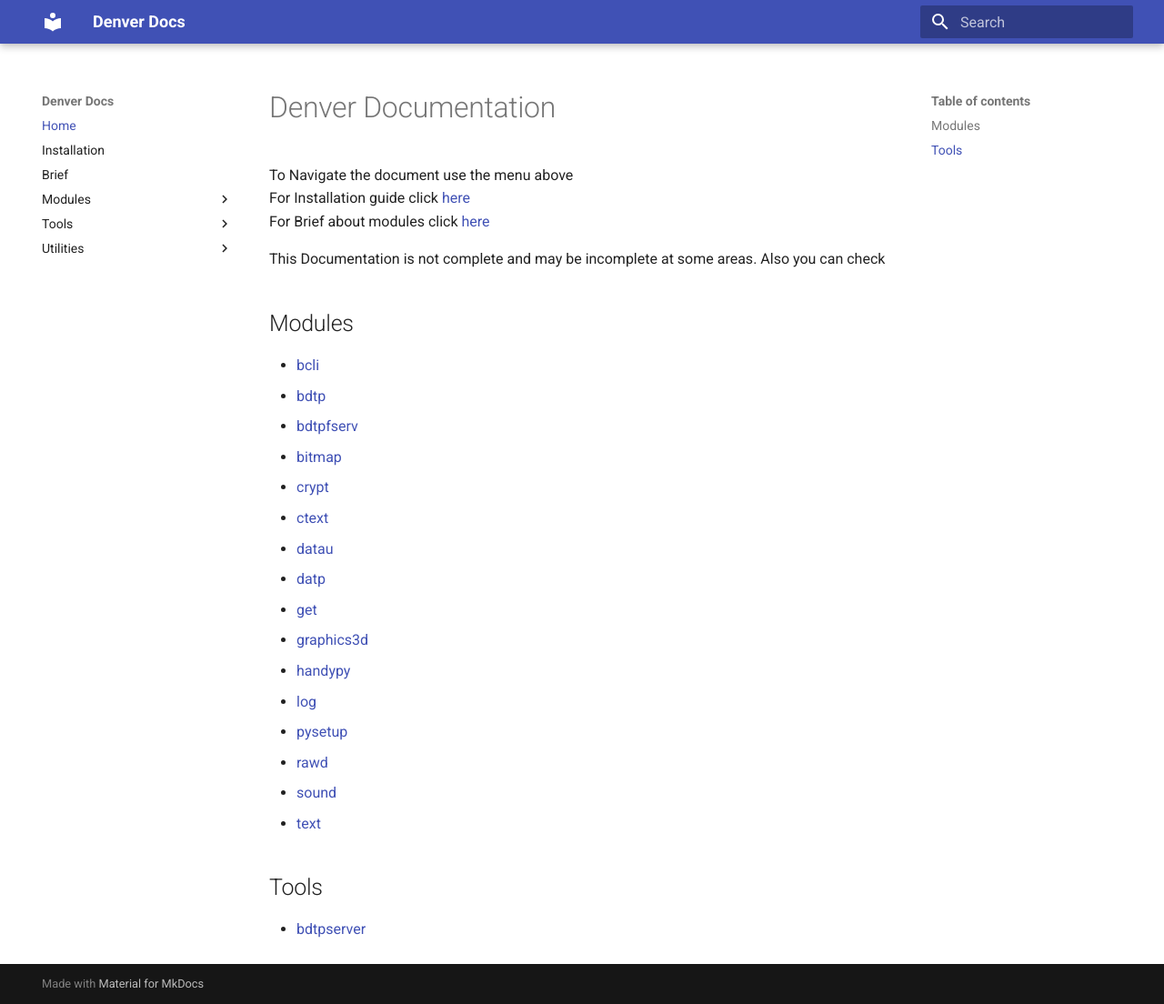
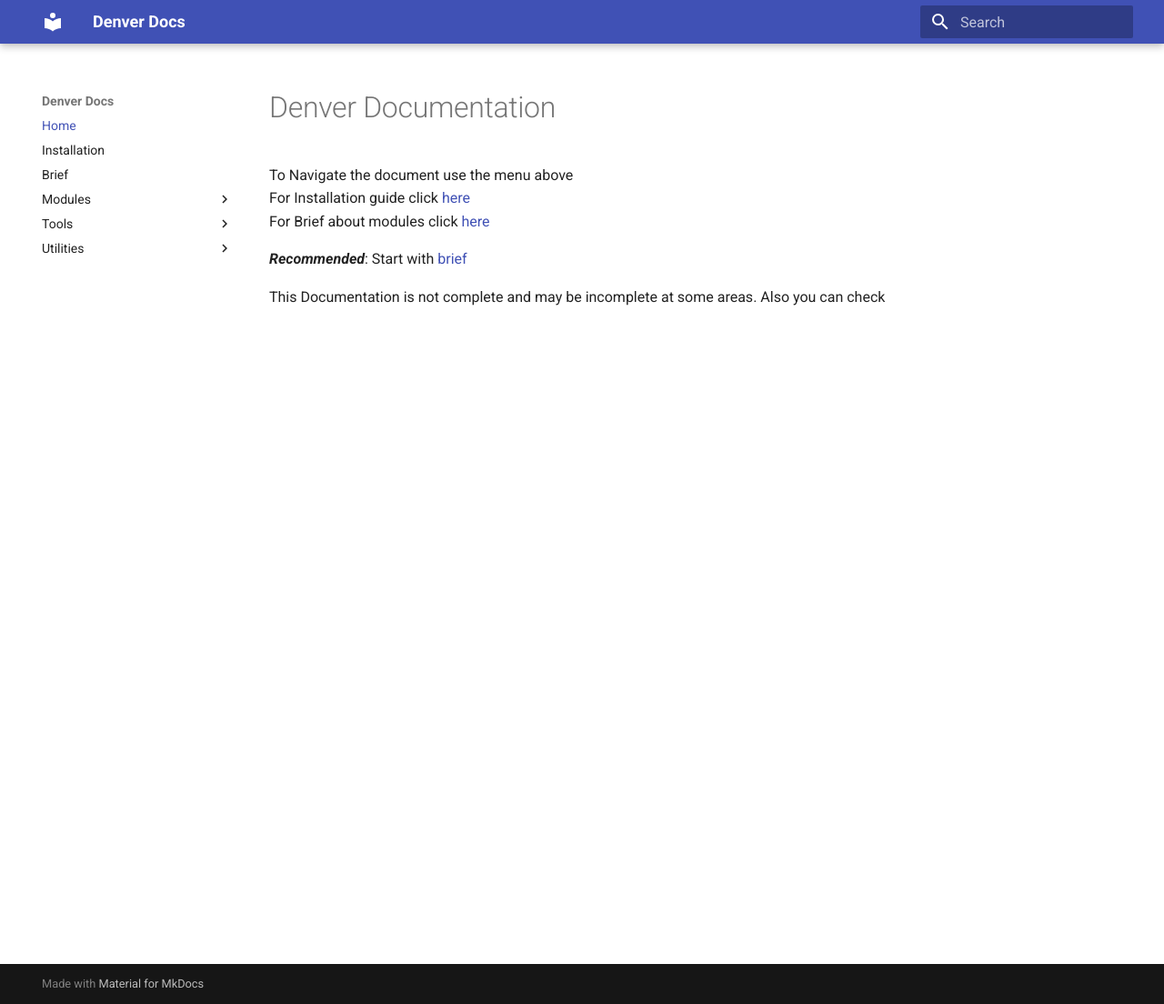
Before and after one commit to amaank404/denver-api, an MkDocs documentation site: the page built from doc/docs/index.md, in a window 1280 px wide and 1104 px high. Shown: the whole window at 91% size. Built offline with MkDocs 1.6.1 and Material for MkDocs 9.7.7, drawn with Linux system fonts in a browser that asks for light colours.

Commit message:
Documentation (3)

```diff
--- a/doc/docs/index.md
+++ b/doc/docs/index.md
@@ -3,26 +3,7 @@ To Navigate the document use the menu above <br/>
 For Installation guide click [here](installation.md) <br/>
 For Brief about modules click [here](brief.md) <br/>
 
+***Recommended***: Start with [brief](brief.md)
+
 This Documentation is not complete and may be incomplete at some areas.
 Also you can check
-
-## Modules
-* [bcli](modules/bcli.md)
-* [bdtp](modules/bdtp.md)
-* [bdtpfserv](modules/bdtpfserv.md)
-* [bitmap](modules/bitmap.md)
-* [crypt](modules/crypt.md)
-* [ctext](modules/ctext.md)
-* [datau](modules/datau.md)
-* [datp](modules/datp.md)
-* [get](modules/get.md)
-* [graphics3d](modules/graphics3d.md)
-* [handypy](modules/handypy.md)
-* [log](modules/log.md)
-* [pysetup](modules/pysetup.md)
-* [rawd](modules/rawd.md)
-* [sound](modules/sound.md)
-* [text](modules/text.md)
-
-## Tools
-* [bdtpserver](tools/bdtpserver.md)
```
Also changed, not shown: doc/docs/brief.md (+27 -2 lines).
